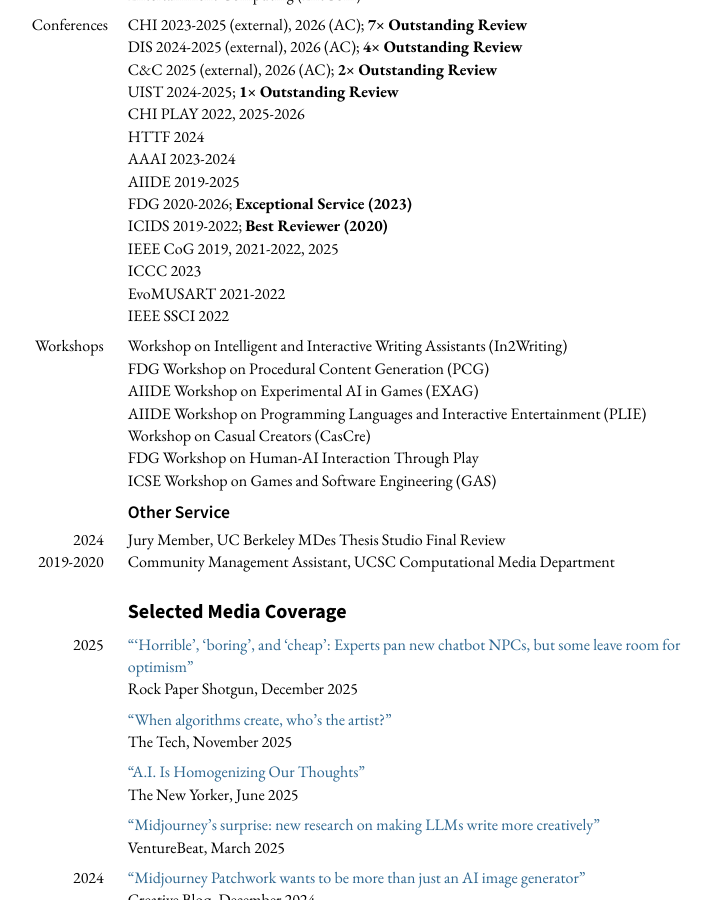
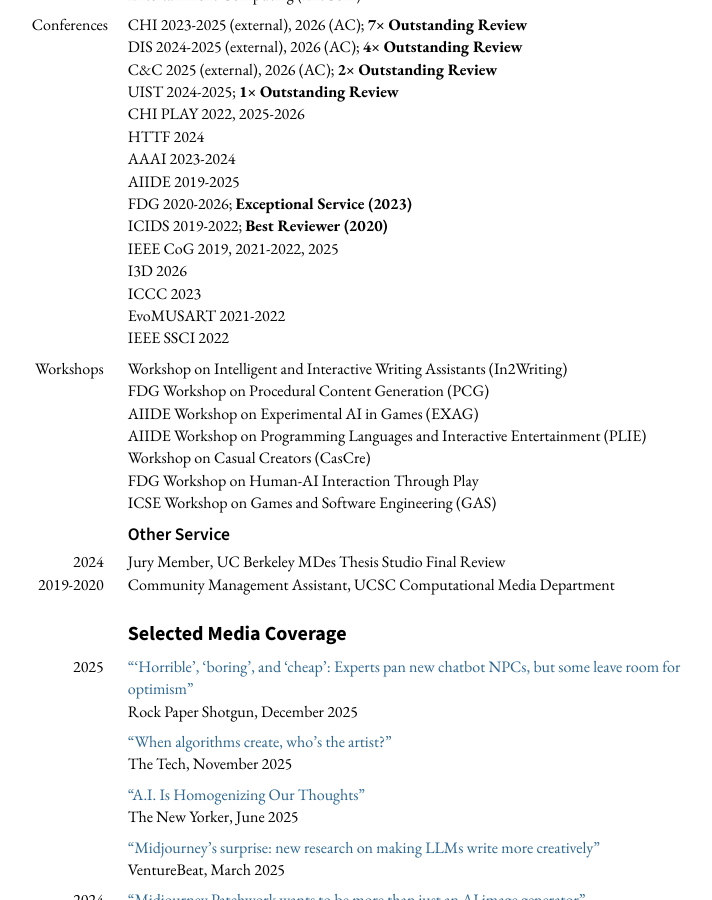
Before and after one commit to mkremins/mkremins.github.io, a Jekyll site: the page built from cv/index.html, in a window 1280 px wide and 900 px high, scrolled down 14882 px. Shown: the whole window, without its empty margins (255-967 px from the left). Built offline with Jekyll 4.4.1, drawn with Linux system fonts in a browser that asks for light colours.

Commit message:
Add I3D 2026 reviewing

```diff
--- a/cv/index.html
+++ b/cv/index.html
@@ -595,6 +595,7 @@ layout: null
             FDG 2020-2026; <span class="award">Exceptional Service (2023)</span><br>
             ICIDS 2019-2022; <span class="award">Best Reviewer (2020)</span><br>
             IEEE CoG 2019, 2021-2022, 2025<br>
+            I3D 2026<br>
             ICCC 2023<br>
             EvoMUSART 2021-2022<br>
             IEEE SSCI 2022
```
